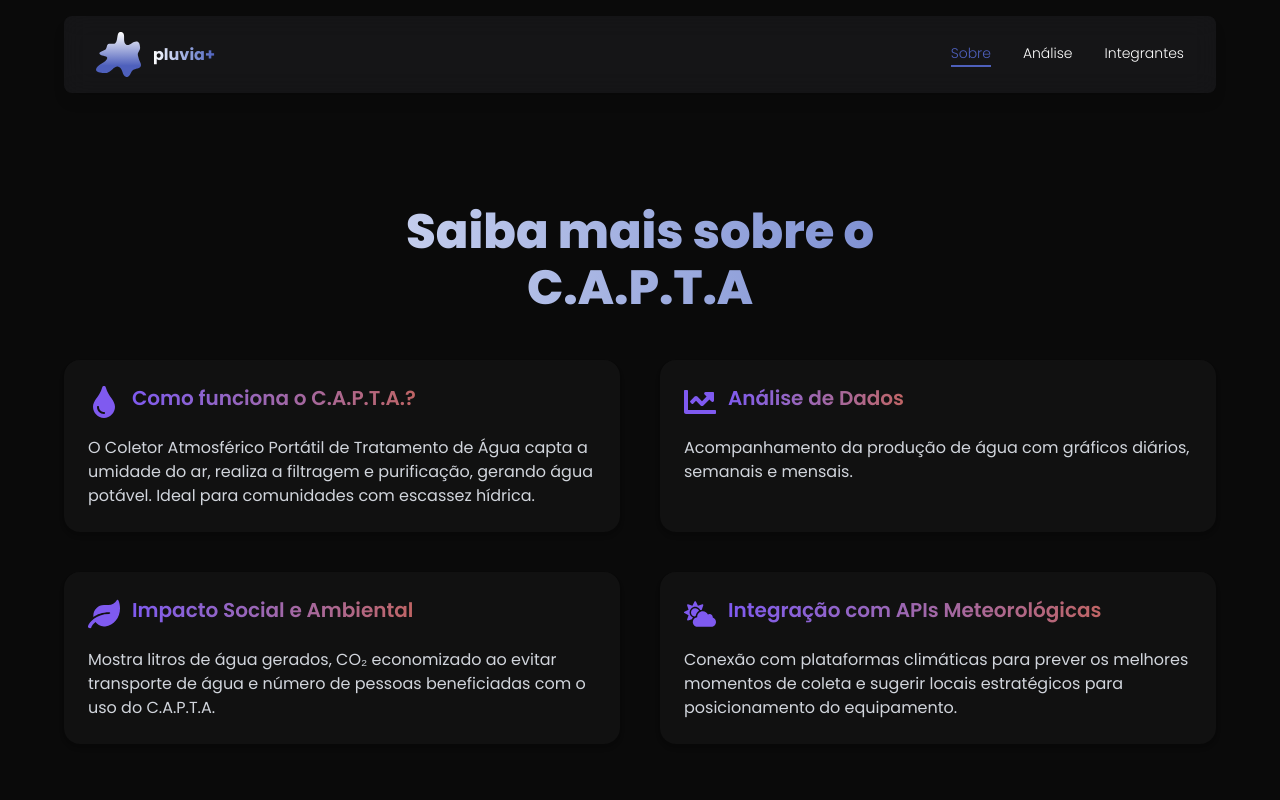
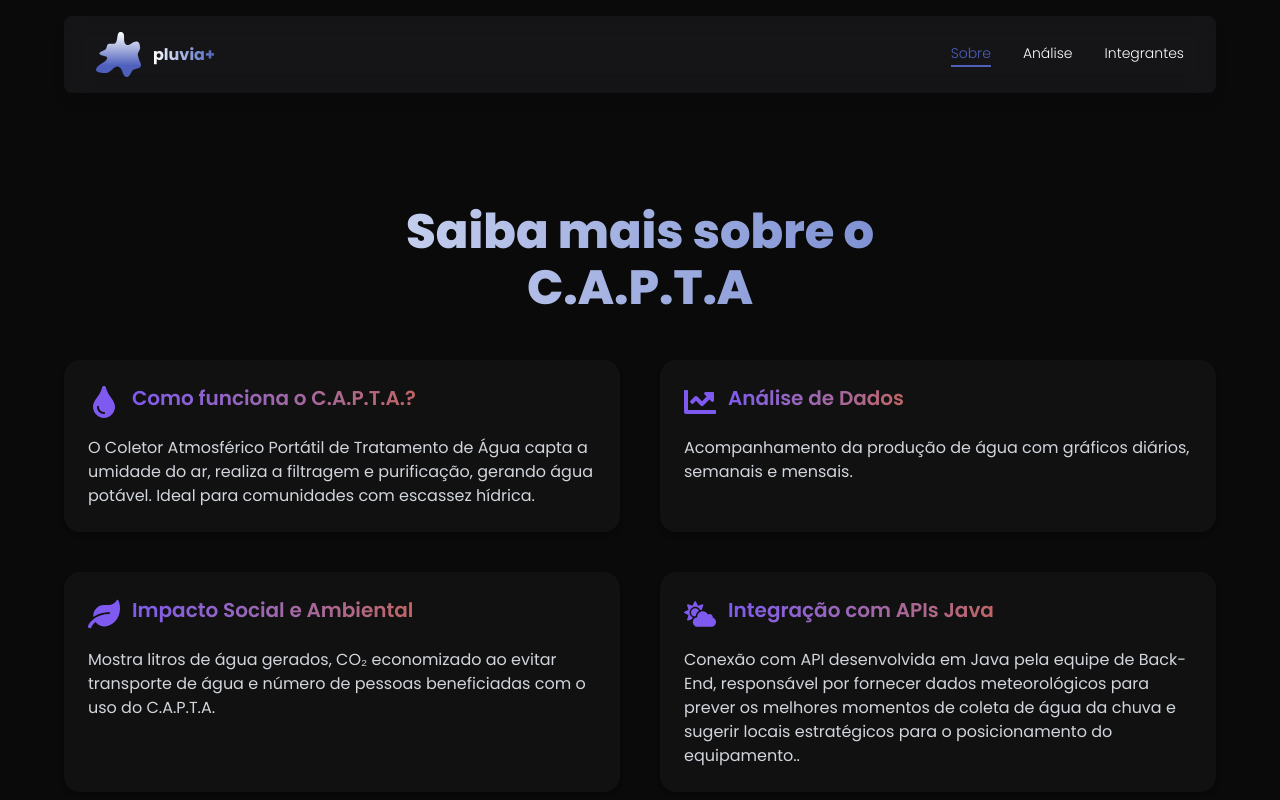
Before and after one commit to GabrielRossi01/website-pluvia, a Next.js app: page /sobre in a window 1280 px wide. Shown: the top 800 px of the page. Built offline with nearby package versions, Linux system fonts and the light colour scheme.

Commit message:
Substituindo tópico da rota sobre

```diff
--- a/src/app/sobre/page.tsx
+++ b/src/app/sobre/page.tsx
@@ -26,9 +26,9 @@ export default function Sobre() {
       icon: <FaLeaf className="w-8 h-8 text-[#7F5AF0]" />,
     },
     {
-      title: "Integração com APIs Meteorológicas",
+      title: "Integração com APIs Java",
       description:
-        "Conexão com plataformas climáticas para prever os melhores momentos de coleta e sugerir locais estratégicos para posicionamento do equipamento.",
+        "Conexão com API desenvolvida em Java pela equipe de Back-End, responsável por fornecer dados meteorológicos para prever os melhores momentos de coleta de água da chuva e sugerir locais estratégicos para o posicionamento do equipamento..",
       icon: <FaCloudSun className="w-8 h-8 text-[#7F5AF0]" />,
     },
   ];
```
